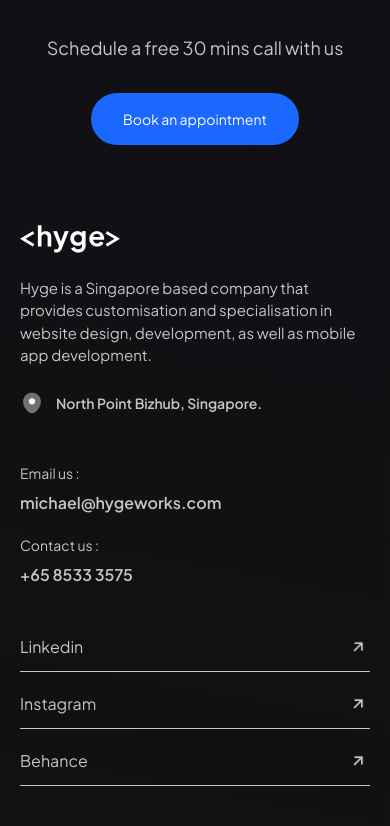
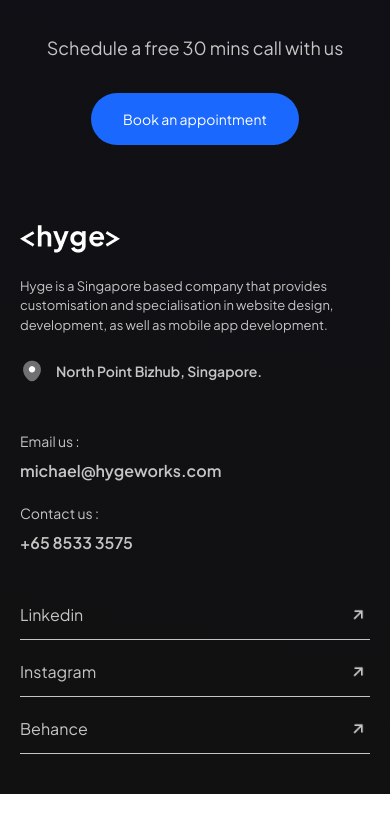
Before and after one commit to wendietibrias/hyge-frontend-test, a Next.js app: page / in a window 390 px wide. Shown: the part 5814-6640 px from the top of the page. After the commit the page ends 6608 px from the top, so only its background shows below. Built offline with nearby package versions, Linux system fonts and the light colour scheme.

Commit message:
fix: footer paragraph font size

```diff
--- a/src/components/global/Footer.tsx
+++ b/src/components/global/Footer.tsx
@@ -6,7 +6,7 @@ const Footer = () => {
             <div className="flex items-start gap-x-14 xl:w-full lg:justify-between  max-w-[1250px] mx-auto sm:flex-col lg:gap-y-12 flex-wrap">
                 <div className="w-[330px] sm:w-full lg:w-[40%]">
                   <Image src="/static/assets/images/company_logo.png" alt="Hyge" width={100} height={28}/>
-                  <p className="text-[15px] my-6 text-description">
+                  <p className="text-[15px] sm:text-[13px] my-6 text-description">
                    Hyge is a Singapore based company that provides customisation and specialisation in website design, development, as well as mobile app development.
                   </p>
                   <h5 className="flex items-center font-semibold text-description text-sm gap-x-3">
```
